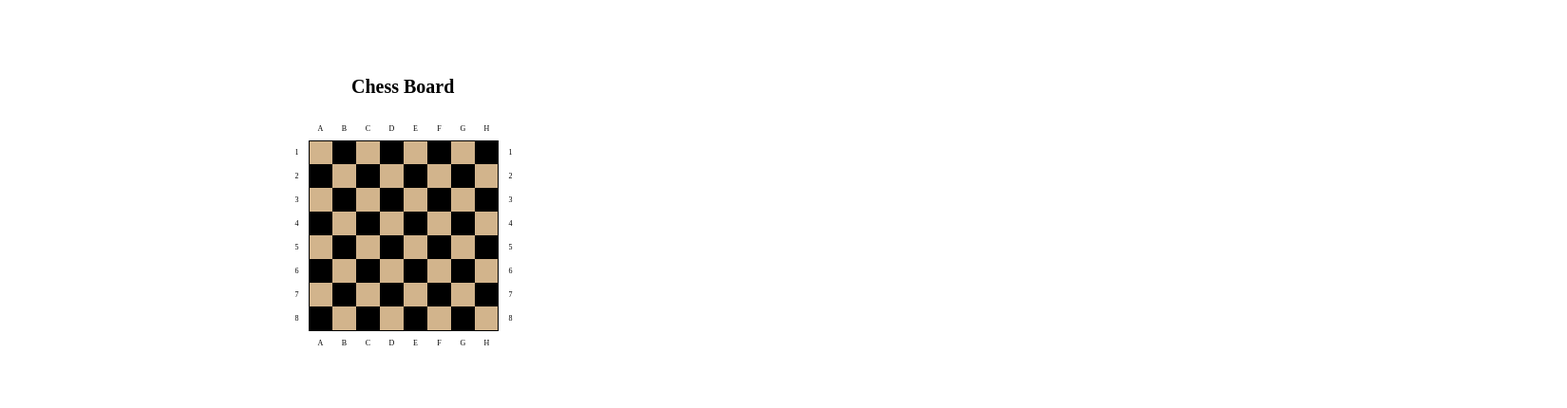
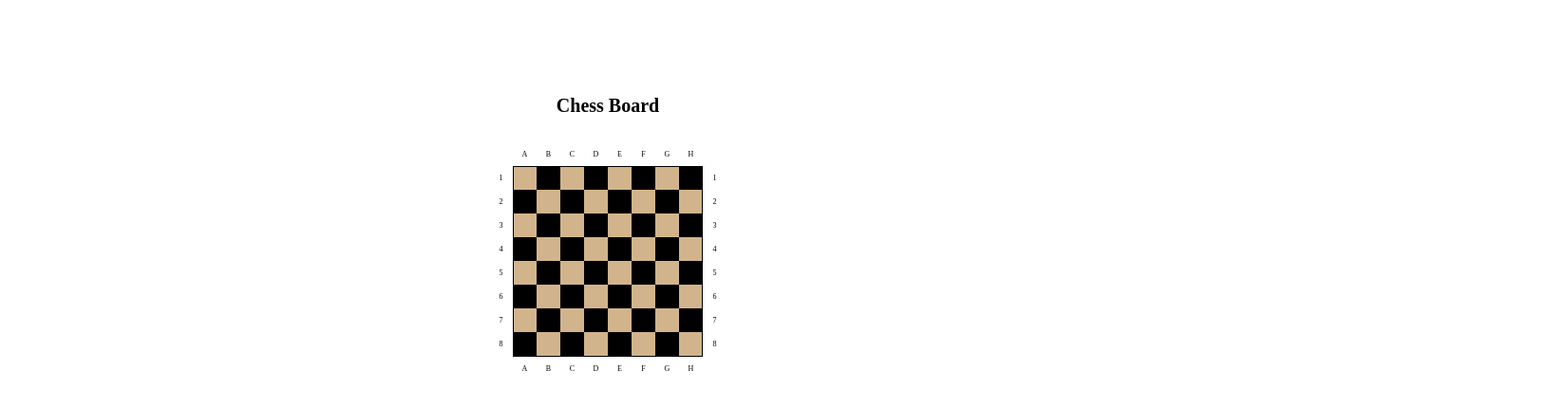
Before and after one commit to carrubbasamuel/M1D4, a plain HTML site: page Esercizio 2/Esercizio.html in a window 1280 px wide. Shown: the whole page at 95% size, 1650 px wide, since content can reach past the window. Drawn offline with Linux system fonts and the light colour scheme.

Commit message:
Risolto overflow h1

```diff
--- a/Esercizio 2/style.css
+++ b/Esercizio 2/style.css
@@ -5,17 +5,19 @@
 }
 
 h1{
-    position: relative;
+    position: absolute;
+    transform: translateX(-50%);
     font-size: 20px;
-    left: 370px;
-    top: 80px;
+    left: 50%;
+    top: 100px;
 }
 
 
 .scacchiera{
-    position: relative;
-    left: 300px;
-    top: 100px;
+    position: absolute;
+    transform: translateX(-50%);
+    left: 50%;
+    top: 150px;
 }
 
 table{
```
